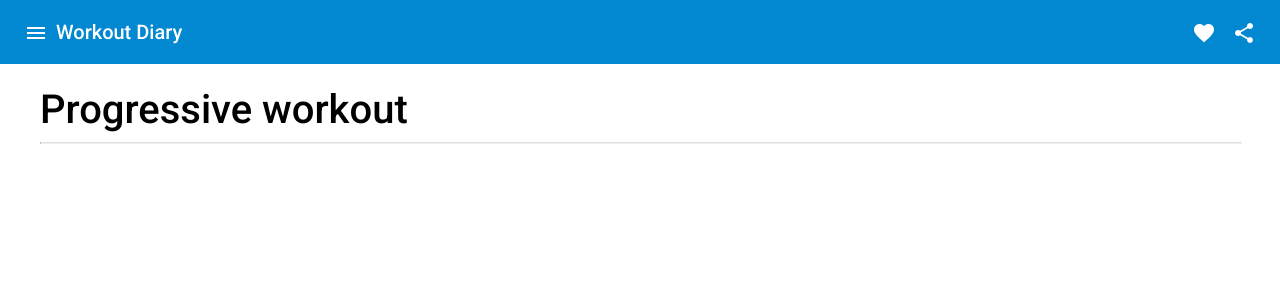
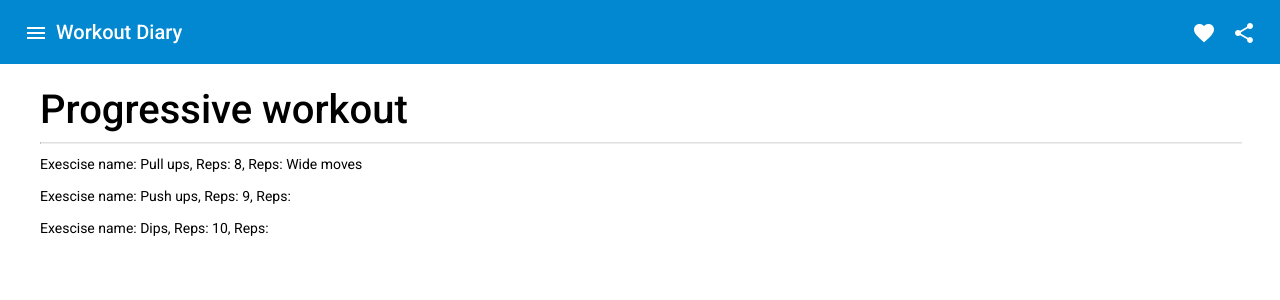
Before and after one commit to rvcl3n/WorkoutDiary, an Angular app in the folder WorkoutDiaryFrontEnd/: page /workout in a window 1280 px wide. Shown: the top 300 px of the page. Built offline with nearby package versions, Linux system fonts and the light colour scheme.

Commit message:
Added a WorkoutExercise model and basic logic

```diff
--- /dev/null
+++ b/WorkoutDiaryFrontEnd/src/app/_models/workoutExercise.model.ts
@@ -0,0 +1,6 @@
+export class WorkoutExercise{
+    id: string;
+    name: string;
+    description?: string;
+    reps: number;
+}
--- a/WorkoutDiaryFrontEnd/src/app/workout/workout-exercise/workout-exercise.component.html
+++ b/WorkoutDiaryFrontEnd/src/app/workout/workout-exercise/workout-exercise.component.html
@@ -1 +1 @@
-<p>workout-exercise works!</p>
+<p>Exescise name: {{name}}, Reps: {{reps}}, Reps: {{description}}</p>
--- a/WorkoutDiaryFrontEnd/src/app/workout/workout-page/workout-page.component.html
+++ b/WorkoutDiaryFrontEnd/src/app/workout/workout-page/workout-page.component.html
@@ -1,2 +1,5 @@
 <h1>{{description}}</h1>
 <hr/>
+<div *ngFor="let ex of exercises">
+    <app-workout-exercise [name]= "ex.name" [reps]="ex.reps" [description]="ex.description"></app-workout-exercise>
+  </div>
--- a/WorkoutDiaryFrontEnd/src/app/workout/workout-page/workout-page.component.ts
+++ b/WorkoutDiaryFrontEnd/src/app/workout/workout-page/workout-page.component.ts
@@ -1,4 +1,5 @@
 import { Component, OnInit } from '@angular/core';
+import { WorkoutExercise } from 'src/app/_models/workoutExercise.model';
 
 @Component({
   selector: 'app-workout-page',
@@ -13,6 +14,13 @@ export class WorkoutPageComponent implements OnInit {
 
   public dateTime: string;
 
+  exercises: WorkoutExercise[] =
+  [
+     {id : '1', name: "Pull ups", reps: 8, description :'Wide moves'},
+     {id : '2', name: "Push ups", reps: 9},
+     {id : '3', name: "Dips", reps: 10 }
+  ];
+
   constructor() { }
 
   ngOnInit(): void {
```
Also changed, not shown: WorkoutDiaryFrontEnd/src/app/workout/workout-exercise/workout-exercise.component.ts (+7 -0 lines).
